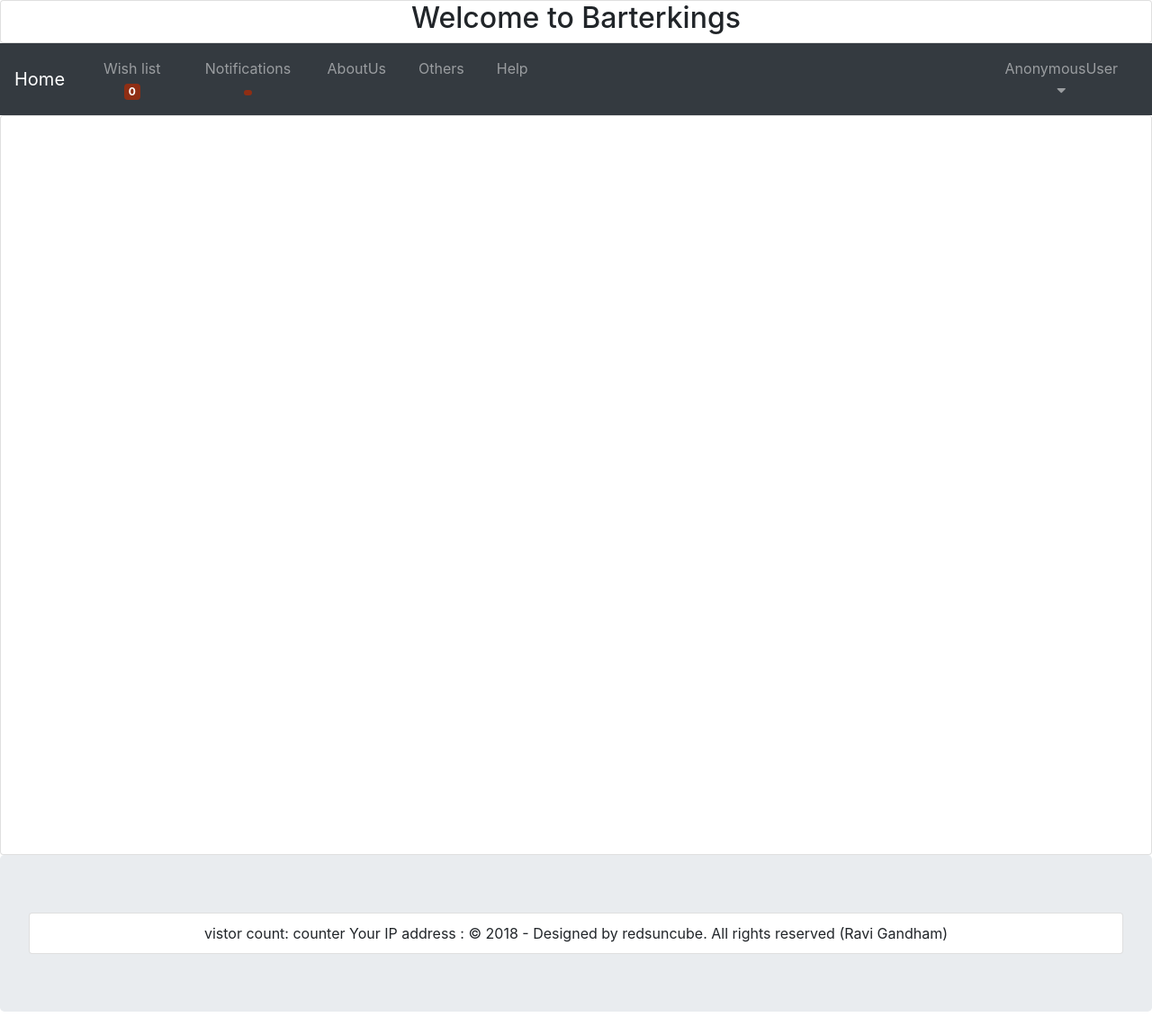
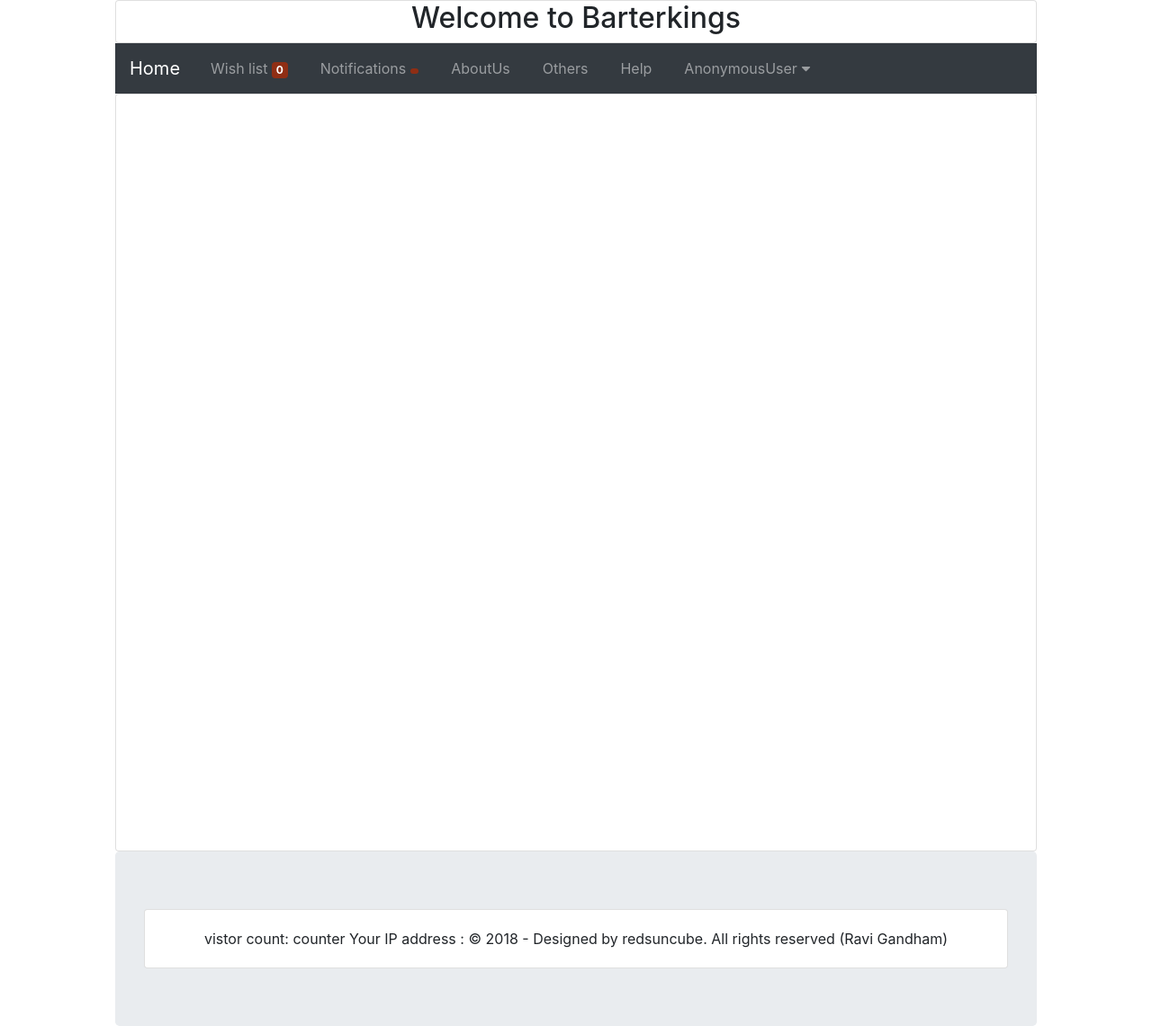
Before and after one commit to santhosh432/rscbk, a Django app: template rscbk/templates/home/udb_base.html in a window 1280 px wide. Shown: the whole page at 90% size. Run offline with Django 3.2, Linux system fonts and the light colour scheme; the template is opened without the code that fills it, so the values that code supplies are empty; some libraries are stand-ins or nearby versions.

Commit message:
user dashboard first commit....

```diff
--- a/rscbk/templates/home/right_block.html
+++ b/rscbk/templates/home/right_block.html
@@ -72,7 +72,7 @@
                 <td>                    <span class="badge badge-success">{{ it.uservieweditems_set.all|length }}</span>
 
                   <!-- Modal -->
-                  <div class="modal fade" id="myModa{{ forloop.counter }}" role="dialog">
+                  <div class="modal fade" id="myModa{{ forloop.counter }}" role="dialog" style="min-width:80%;" >
                     <div class="modal-dialog">
 
                       <!-- Modal content-->
@@ -82,9 +82,9 @@
                           <h4 class="modal-title">EDIT ITEM</h4>
                         </div>
                         <div class="modal-body">
-                            <div class="row" style="min-height:300px;">
+                            <div class="row" style="min-height:300px; ">
                                 <div class="col-sm-6">
-                                    <img src="{{ it.item_image.url }}" height="250" width="150"><br>
+                                    <img src="{{ it.item_image.url }}" height="150" width="150"><br>
                                     Full description:
                                     <b>{{ it.item_full_desc }}</b>
 
--- a/rscbk/templates/home/udb_base.html
+++ b/rscbk/templates/home/udb_base.html
@@ -3,7 +3,8 @@
 <head>
   <title>Barterkings </title>
   <meta charset="utf-8">
-  <meta name="viewport" content="width=device-width, initial-scale=1">
+  <!--<meta name="viewport" content="width=1024">-->
+
   <link rel="stylesheet" href="https://maxcdn.bootstrapcdn.com/bootstrap/4.1.3/css/bootstrap.min.css">
   <script src="https://ajax.googleapis.com/ajax/libs/jquery/3.3.1/jquery.min.js"></script>
   <script src="https://cdnjs.cloudflare.com/ajax/libs/popper.js/1.14.3/umd/popper.min.js"></script>
@@ -12,6 +13,17 @@
 
 
   <style>
+  body { width : 1024px !important;
+         margin: auto; }
+
+  @media (max-width: 768px) {
+    .col-height.var-height-mobile{
+      display:block;
+      height: auto;
+    }
+  }
+
+
   .fakeimg {
       height: 200px;
       background: #aaa;
@@ -51,16 +63,18 @@ height:80;
   100% { transform: translate(1px, -2px) rotate(-1deg); }
 }
 
-.card-body {
-padding:10px;}
+
   </style>
+
+
+
 </head>
 <body>
 
 {% block header %}
 
 <div class="text-center card card-body" style="margin-bottom:0; padding:0px;">
-  <h2 class="">Welcome to Barterkings</2>
+  <h2 class="">Welcome to Barterkings</h2>
 </div>
 
 {% endblock %}
--- a/rscbk/templates/home/udb_nav.html
+++ b/rscbk/templates/home/udb_nav.html
@@ -83,7 +83,7 @@ background-color: #8f2e14;
       </li>
 
 
-      <li class="nav-item dropdown" style="padding-left: 490px;" style="float:right;">
+      <li class="nav-item dropdown"  style="float:right;">
         <a href="" class="nav-link">{{ request.user }}
           <i class="fa fa-caret-down"></i>
         </a>
```
